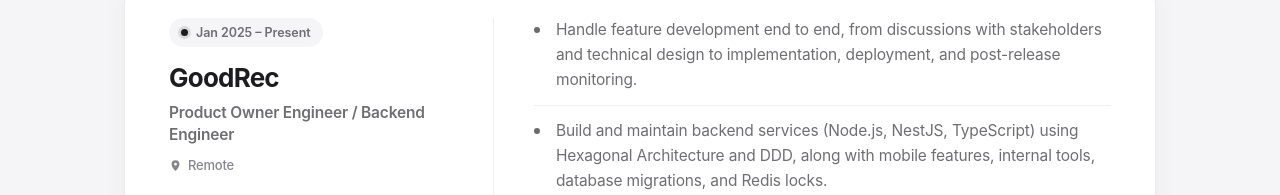
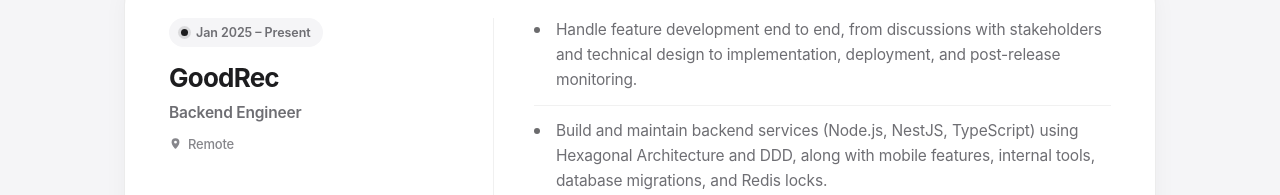
Before and after one commit to santiago-jv/santiago-jv, a Next.js app: page / in a window 1280 px wide. Shown: the part 1742-1937 px from the top of the page. Built offline with nearby package versions, Linux system fonts and the light colour scheme.

Commit message:
refactor(experience): update GoodRec role to Backend Engineer without senior or product engineer designations

```diff
--- a/components/Container.tsx
+++ b/components/Container.tsx
@@ -16,7 +16,7 @@ const Container: React.FC<ContainerProps> = ({ title, children }) => {
       '@type': 'Person',
       name: 'Santiago Olayo Villamil',
       alternateName: ['Santiago Olayo', 'santiago-jv', 'santiagojv_tech'],
-      jobTitle: 'Senior Software Engineer & Product Owner Engineer',
+      jobTitle: 'Software Engineer',
       description: seo.description,
       url: seo.siteUrl,
       email: 'mailto:contact@santiago-jv.tech',
@@ -54,7 +54,7 @@ const Container: React.FC<ContainerProps> = ({ title, children }) => {
         'Datadog',
         'CleverTap',
         'Metabase',
-        'Product Ownership',
+        'Feature Ownership',
       ],
       sameAs: [
         'https://www.linkedin.com/in/santiago-jv',
@@ -72,7 +72,7 @@ const Container: React.FC<ContainerProps> = ({ title, children }) => {
         <meta name="author" content="Santiago Olayo Villamil (santiago-jv)" />
         <meta
           name="keywords"
-          content="Santiago Olayo, Santiago Olayo Villamil, santiago-jv, Senior Backend Engineer, Senior Full Stack Engineer, Product Owner Engineer, AI Engineer, NestJS, Node.js, TypeScript, Spring Boot, Java, Hexagonal Architecture, DDD, MCP, Model Context Protocol, Cloudflare AI Gateway, Datadog, CleverTap, Metabase, AWS, Colombia"
+          content="Santiago Olayo, Santiago Olayo Villamil, santiago-jv, Backend Engineer, Software Engineer, Cloud Infrastructure, AI Internal Tooling, NestJS, Node.js, TypeScript, Spring Boot, Java, Hexagonal Architecture, DDD, MCP, Model Context Protocol, Cloudflare AI Gateway, Datadog, CleverTap, Metabase, AWS, Colombia"
         />
         <meta
           name="robots"
--- a/data/portfolio-content.ts
+++ b/data/portfolio-content.ts
@@ -115,7 +115,7 @@ export const PORTFOLIO_CONTENT: Record<Locale, PortfolioLocaleContent> = {
     },
     experiences: [
       {
-        role: 'Product Owner Engineer / Backend Engineer',
+        role: 'Backend Engineer',
         company: 'GoodRec',
         period: 'Jan 2025 – Present',
         location: 'Remote',
@@ -199,7 +199,7 @@ export const PORTFOLIO_CONTENT: Record<Locale, PortfolioLocaleContent> = {
         title: 'End-to-End Product Delivery',
         description:
           'Working directly with product, operations, support, and finance to scope problems, design practical technical solutions, ship across backend and mobile, and iterate after release.',
-        tech: ['Product Ownership', 'Technical Design', 'Hexagonal / DDD', 'CI/CD'],
+        tech: ['Feature Ownership', 'Technical Design', 'Hexagonal / DDD', 'CI/CD'],
         status: 'Execution',
         iconClassName: 'fa-solid fa-layer-group',
       },
@@ -360,7 +360,7 @@ export const PORTFOLIO_CONTENT: Record<Locale, PortfolioLocaleContent> = {
     },
     experiences: [
       {
-        role: 'Product Owner Engineer / Backend Engineer',
+        role: 'Backend Engineer',
         company: 'GoodRec',
         period: 'Ene 2025 – Actualidad',
         location: 'Remoto',
@@ -444,7 +444,7 @@ export const PORTFOLIO_CONTENT: Record<Locale, PortfolioLocaleContent> = {
         title: 'Entrega de Producto de Punta a Punta',
         description:
           'Trabajo directo con producto, operaciones, soporte y finanzas para aterrizar problemas, diseñar soluciones técnicas prácticas, desplegar en backend y móvil, e iterar después del lanzamiento.',
-        tech: ['Product Ownership', 'Diseño Técnico', 'Hexagonal / DDD', 'CI/CD'],
+        tech: ['Feature Ownership', 'Diseño Técnico', 'Hexagonal / DDD', 'CI/CD'],
         status: 'Ejecución',
         iconClassName: 'fa-solid fa-layer-group',
       },
```
Also changed, not shown: public/images/og-image.svg, public/llm.txt, public/llms-full.txt, public/llms.txt.
